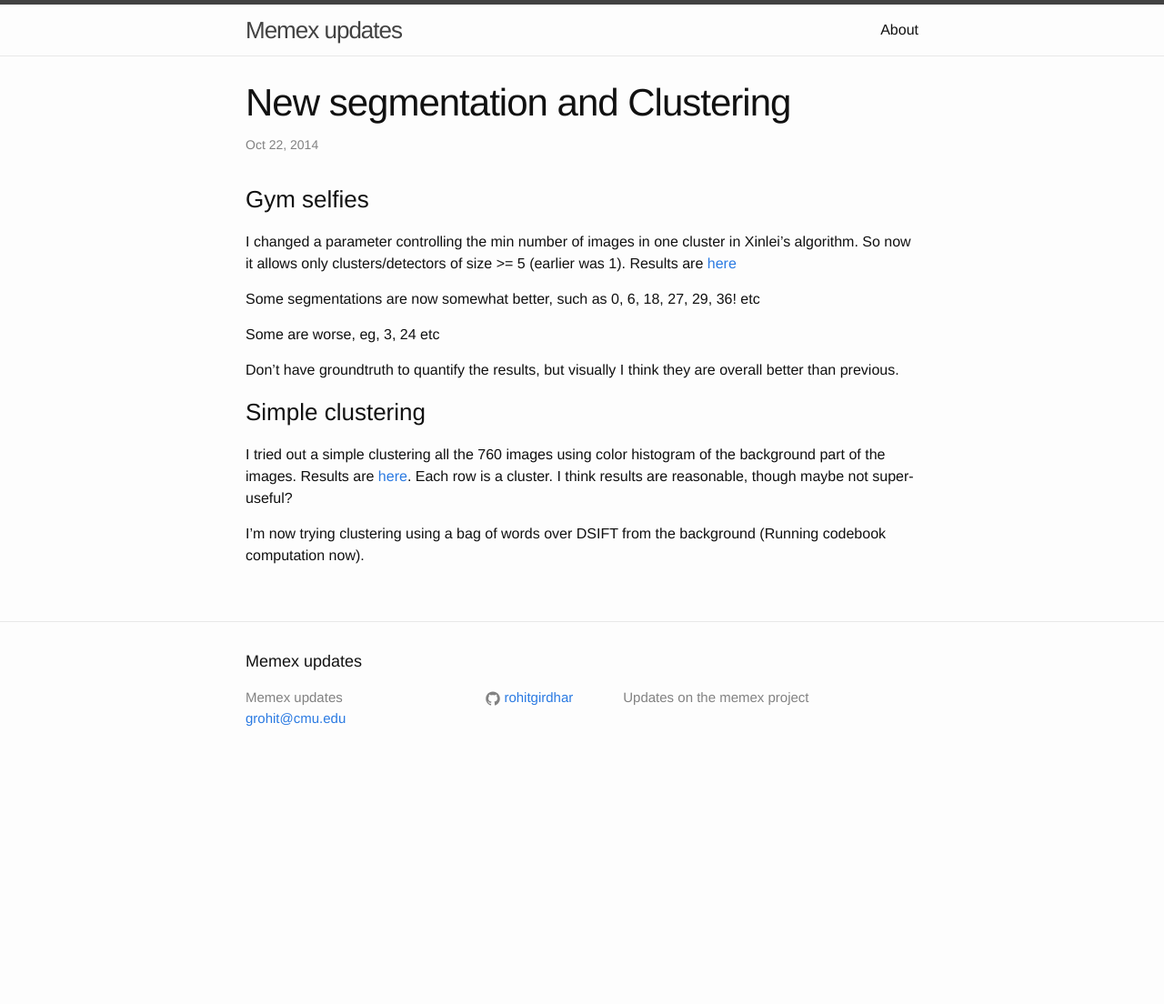
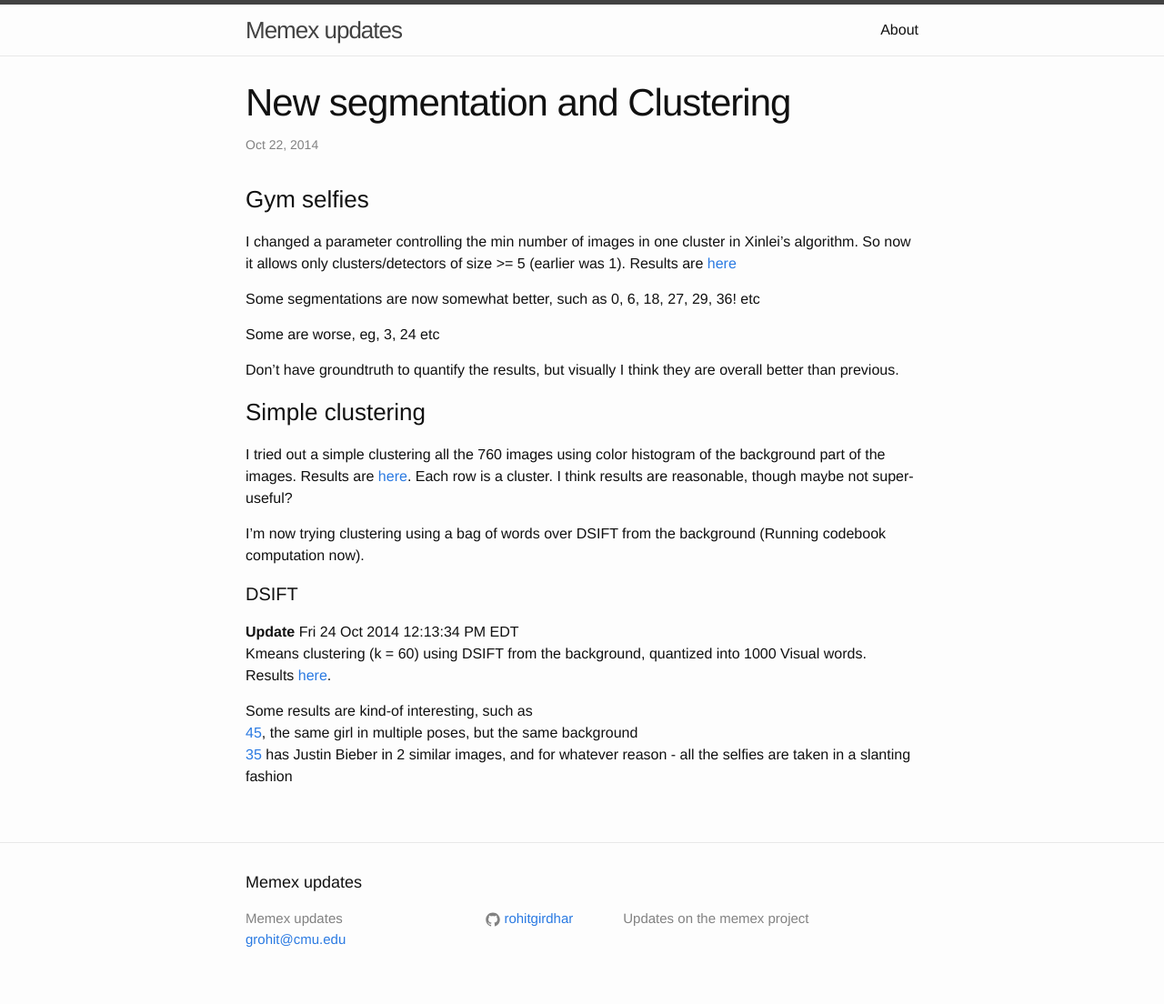
Before and after one commit to rohitgirdhar/memex_weblog, a Jekyll site: the page built from _posts/2014-10-22-ClusterColorHist.markdown, in a window 1280 px wide. Shown: the whole page at 91% size. Built offline with Jekyll 4.4.1, drawn with Linux system fonts in a browser that asks for light colours; before the commit the page ends 900 px from its top, so only the background shows below that.

Commit message:
dsift clustering

```diff
--- a/_posts/2014-10-22-ClusterColorHist.markdown
+++ b/_posts/2014-10-22-ClusterColorHist.markdown
@@ -23,3 +23,14 @@ the images. Results are [here](http://pyrie.vmr.cs.cmu.edu/~rohit/projects/003_S
 Each row is a cluster. I think results are reasonable, though maybe not super-useful?
 
 I'm now trying clustering using a bag of words over DSIFT from the background (Running codebook computation now).
+
+#### DSIFT
+**Update** Fri 24 Oct 2014 12:13:34 PM EDT
+Kmeans clustering (k = 60) using DSIFT from the background, quantized into 1000 Visual words. Results
+[here](http://pyrie.vmr.cs.cmu.edu/~rohit/projects/003_SelfieSegmentation/results/004_ClusterColorHist_Gym/fullbody/publish/selfies-gym-clusters_dsift/c001.html).
+
+Some results are kind-of interesting, such as
+[45](http://pyrie.vmr.cs.cmu.edu/~rohit/projects/003_SelfieSegmentation/results/004_ClusterColorHist_Gym/fullbody/publish/selfies-gym-clusters_dsift/c002.html#row44),
+the same girl in multiple poses, but the same background
+[35](http://pyrie.vmr.cs.cmu.edu/~rohit/projects/003_SelfieSegmentation/results/004_ClusterColorHist_Gym/fullbody/publish/selfies-gym-clusters_dsift/c002.html#row34)
+has Justin Bieber in 2 similar images, and for whatever reason - all the selfies are taken in a slanting fashion
```
Also changed, not shown: 1 other file.
